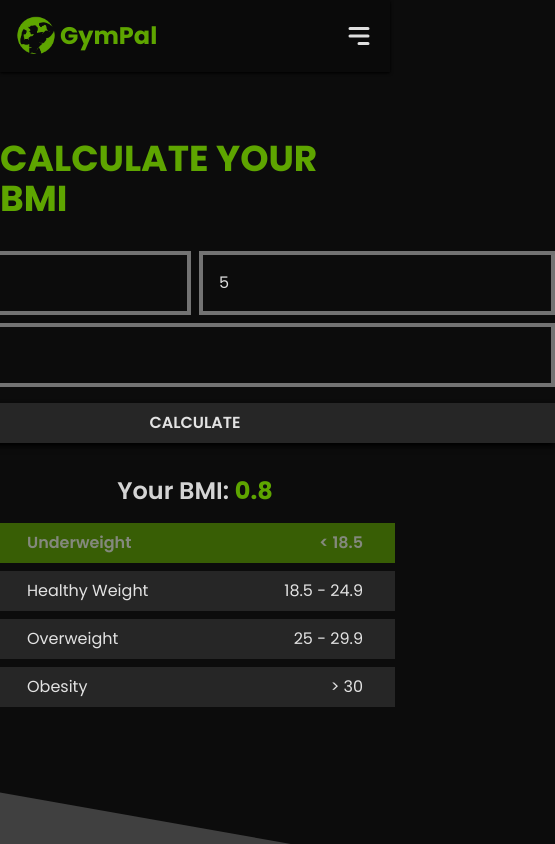
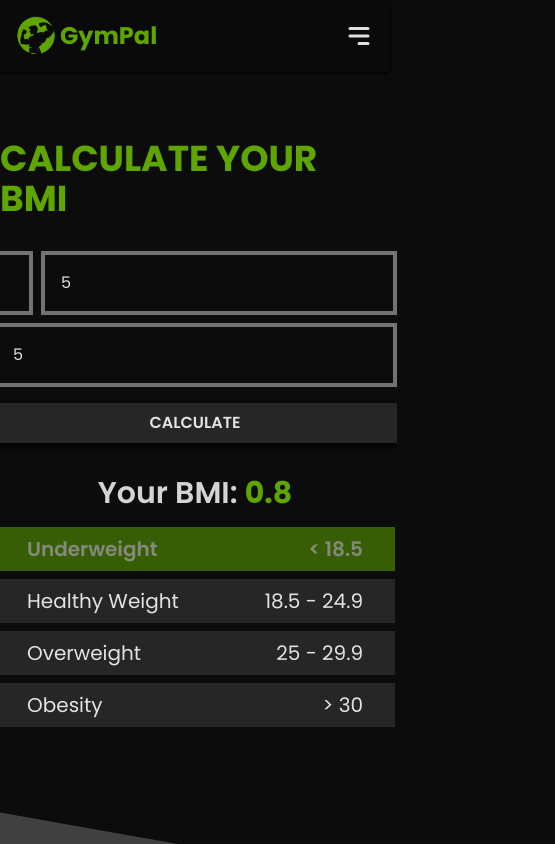
Before and after one commit to michelezedda/gympal, a React (Vite) app: page / in a window 390 px wide. Both pictures are taken after typing "5", "5", "5" into the empty fields and a click on the button "CALCULATE". Shown: the part 4250-5094 px from the top of the page, 555 px wide, since content can reach past the window. Built offline with nearby package versions, Linux system fonts and the light colour scheme; a web font is replaced by a local one.

Commit message:
width fixed

```diff
--- a/src/components/BMICalculator.jsx
+++ b/src/components/BMICalculator.jsx
@@ -31,7 +31,7 @@ function BMICalculator() {
             CALCULATE YOUR BMI
           </h3>
           <form
-            className="flex flex-col justify-center gap-2"
+            className="flex flex-col justify-center gap-2 mx-4"
             onSubmit={handleSubmit}
           >
             <div className="flex gap-2">
@@ -44,7 +44,7 @@ function BMICalculator() {
                   setImperialForm({ ...imperialForm, feet: e.target.value })
                 }
                 required
-                className="flex flex-col gap-2 border-4 p-4 cursor-pointer border-neutral-500"
+                className="flex flex-col gap-2 border-4 p-4 cursor-pointer border-neutral-500 w-full"
               />
               <input
                 type="number"
@@ -73,7 +73,7 @@ function BMICalculator() {
                 })
               }
               required
-              className="flex flex-col gap-2 border-4 p-4 cursor-pointer border-neutral-500"
+              className="flex flex-col gap-2 border-4 p-4 cursor-pointer border-neutral-500 w-full"
             />
             <button
               className={`hover:bg-lime-600 hover:text-neutral-950 duration-300 active:scale-98 cursor-pointer shadow-black shadow-md py-2 px-4 mt-2 font-semibold bg-neutral-800`}
@@ -82,11 +82,11 @@ function BMICalculator() {
             </button>
           </form>
           {BMI ? (
-            <div className="mt-4 flex flex-col justify-center items-center">
-              <h4 className="my-4 text-2xl font-semibold text-neutral-300">
+            <div className="mt-4 flex flex-col items-center">
+              <h4 className="my-4 text-3xl lg:text-4xl font-semibold text-neutral-300">
                 Your BMI: <span className="font-bold text-lime-600">{BMI}</span>
               </h4>
-              <div className="flex flex-col w-100 gap-2">
+              <div className="flex flex-col w-100 gap-2 text-xl lg:text-2xl">
                 <p
                   className={`py-2 px-8 flex justify-between ${
                     BMI < 18.5
```
